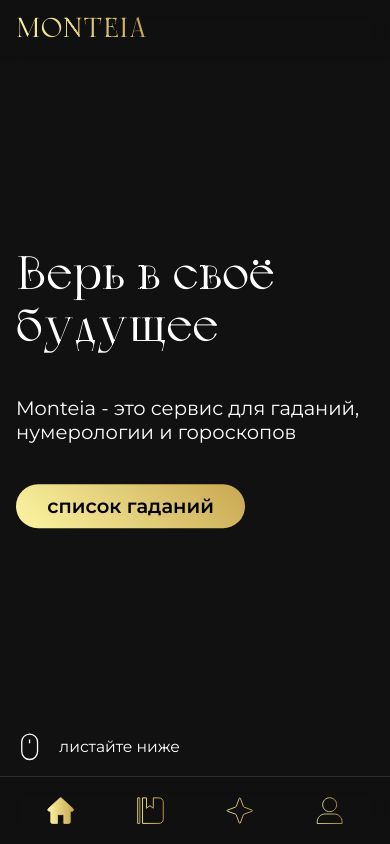
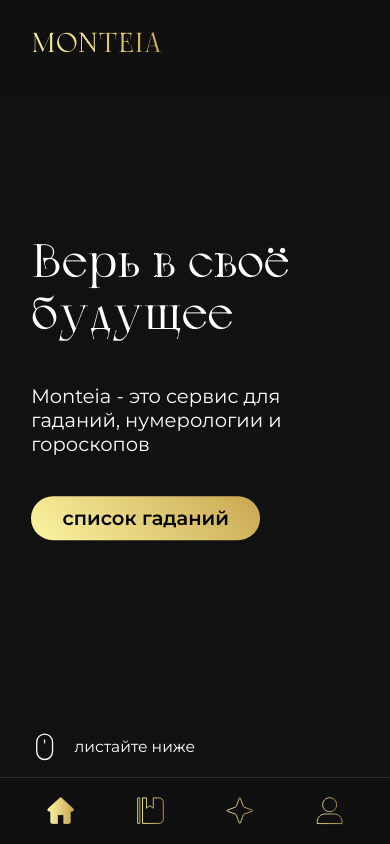
Before and after one commit to doloradium/monteia, a React (Vite) app: page / in a window 390 px wide. Shown: the top 844 px of the page. Built offline with nearby package versions, Linux system fonts and the light colour scheme.

Commit message:
Responsiveness fixed

```diff
--- a/src/components/Extra/styles.module.css
+++ b/src/components/Extra/styles.module.css
@@ -30,7 +30,7 @@
 
 @media screen and (max-width: 576px) {
   .extraWrapper {
-    padding: 1rem;
+    padding: 8vw;
   }
 }
 
--- a/src/components/Footer/styles.module.css
+++ b/src/components/Footer/styles.module.css
@@ -69,7 +69,7 @@ footer {
 
 @media screen and (max-width: 576px) {
   footer {
-    padding: 0 1rem;
+    padding: 0 8vw;
   }
 }
 
--- a/src/components/Header/styles.module.css
+++ b/src/components/Header/styles.module.css
@@ -70,7 +70,7 @@ header {
 
 @media screen and (max-width: 576px) {
   .headerContainer {
-    padding: 1rem;
+    padding: 8vw;
   }
 }
 
--- a/src/components/Main/styles.module.css
+++ b/src/components/Main/styles.module.css
@@ -66,11 +66,11 @@
 
 @media screen and (max-width: 576px) {
   .mainWrapper {
-    padding: 0 1rem;
+    padding: 0 8vw;
   }
 
   .heroContainer {
-    padding: 0 1rem;
+    padding: 0 8vw;
   }
 }
 
```
